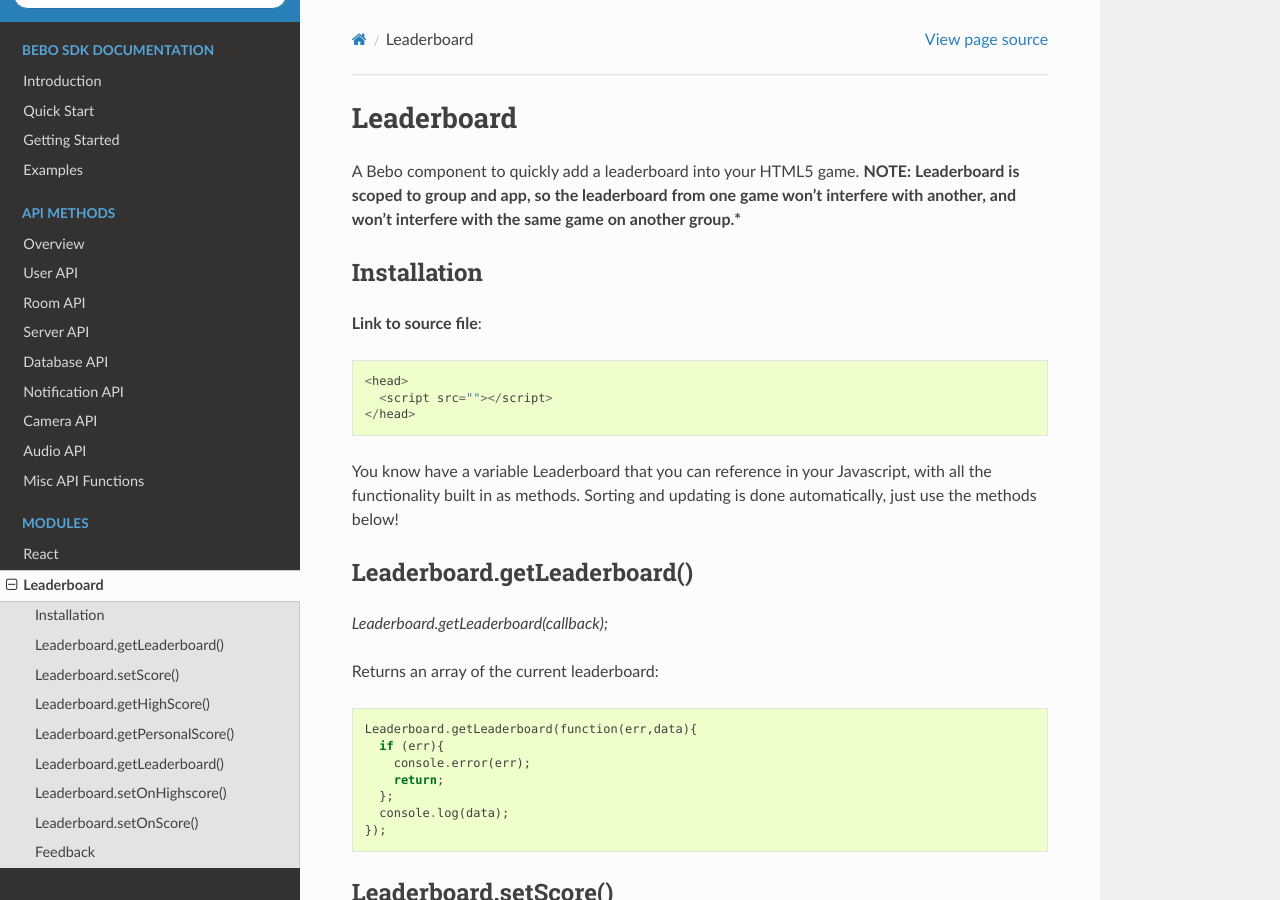
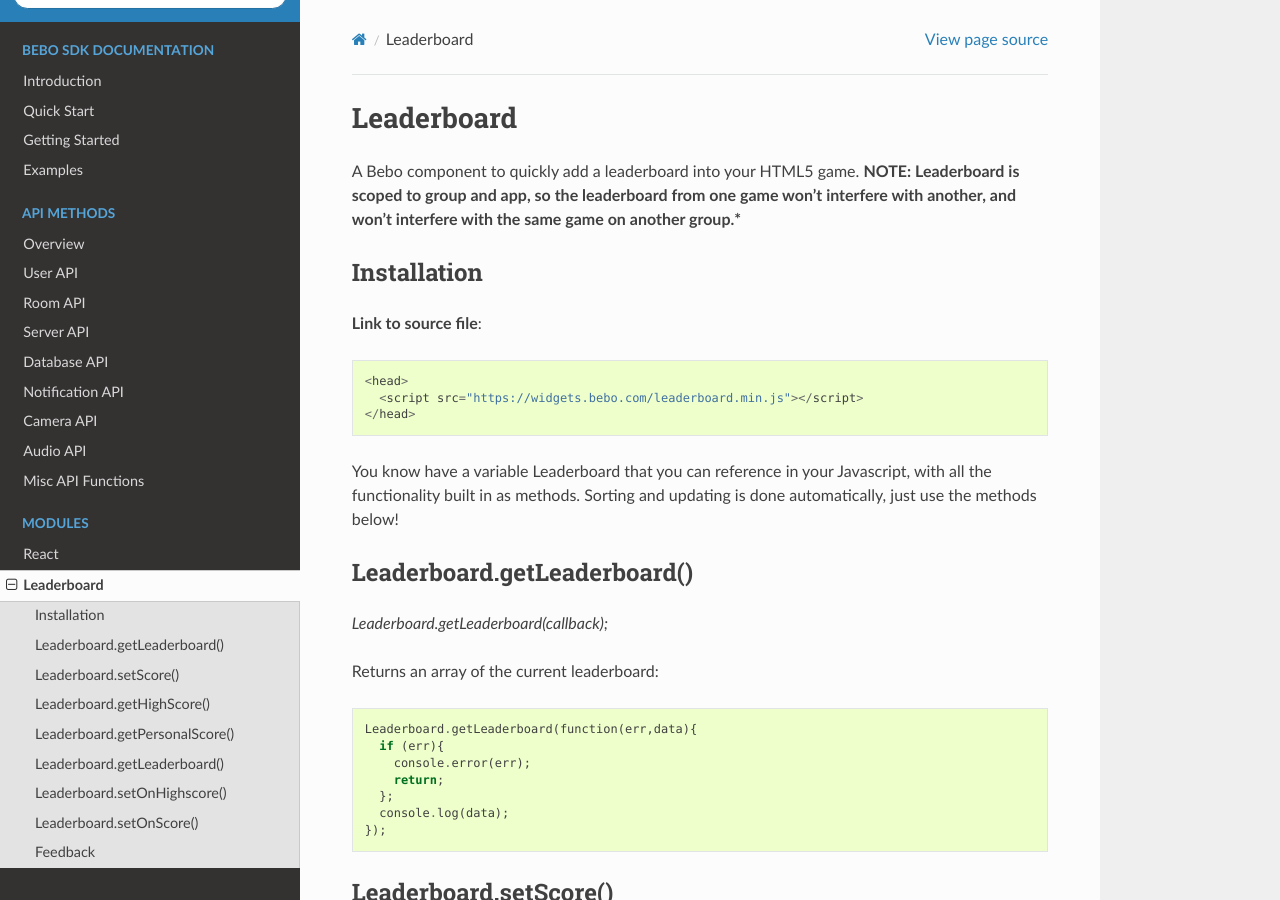
Before and after one commit to bebo/bebo-sdk-docs, a Sphinx documentation site: the page built from docs/leaderboard.rst, in a window 1280 px wide and 900 px high. Built offline with Sphinx 7.4.7 and the Read the Docs theme 2.0.0, drawn with Linux system fonts in a browser that asks for light colours; some of the changed lines change nothing that is shown.

Commit message:
Added src to leaderboard

```diff
--- a/docs/leaderboard.rst
+++ b/docs/leaderboard.rst
@@ -11,7 +11,7 @@
 **Link to source file**::
 
     <head>
-      <script src=""></script>
+      <script src="https://widgets.bebo.com/leaderboard.min.js"></script>
     </head>
 
 You know have a variable Leaderboard that you can reference in your Javascript, with all the functionality built in as methods. Sorting and updating is done automatically, just use the methods below!
```
